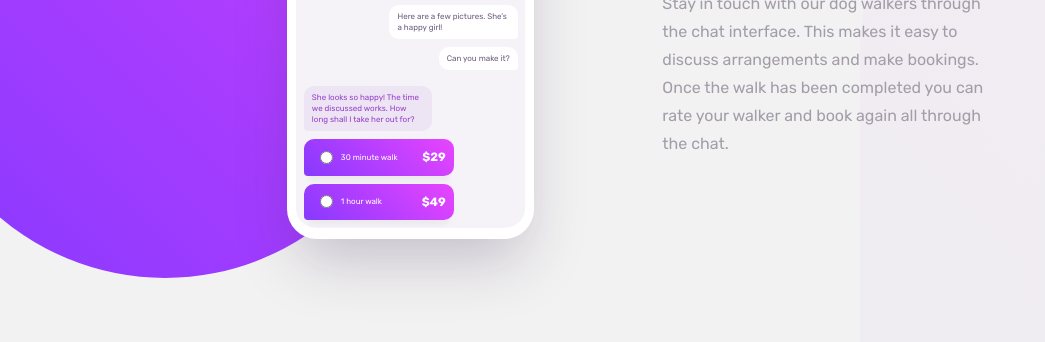
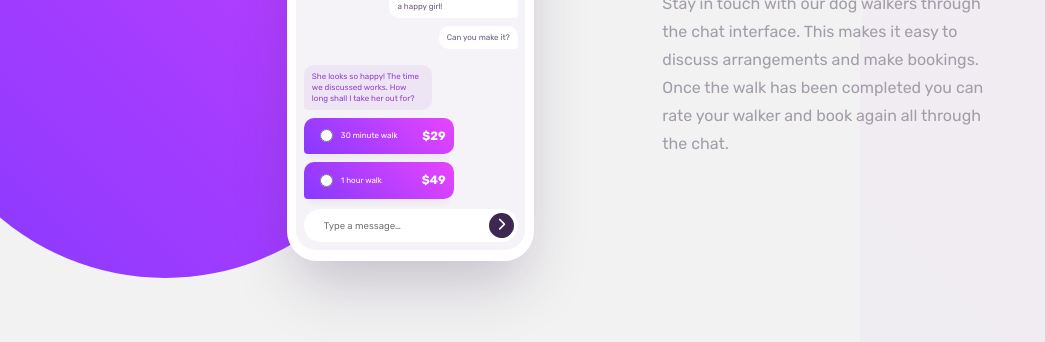
Before and after one commit to anikiyusuf/chat-app-css-illustration-master, a plain HTML site: page index.html in a window 1280 px wide. Shown: the part 362-704 px from the top of the page, without its empty margins (0-1045 px from the left). Drawn offline with Linux system fonts and the light colour scheme.

Commit message:
first commit

```diff
--- a/index.html
+++ b/index.html
@@ -75,6 +75,12 @@
           <input type="radio" name="$49" id="">
           <p class="description">1 hour walk</p>
           <p class="price">$49</p>
+          </div>
+        </div>
+        <div class="phone_input">
+          <input type="text" placeholder="Type a message…">
+          <div class="ibtn">
+            <i class="fas fa-chevron-right"></i>
         </div>
       </div>
     </div>
@@ -86,7 +92,7 @@
       </div>
   </main>
 
-  <!----  Challenge by <a href="https://www.frontendmentor.io?ref=challenge" target="_blank">Frontend Mentor</a>.
+  <!---- Challenge by <a href="https://www.frontendmentor.io?ref=challenge" target="_blank">Frontend Mentor</a>.
     Coded by <a href="#">Aniki Yusuf</a>.---->
   </div>
 </body>
```
